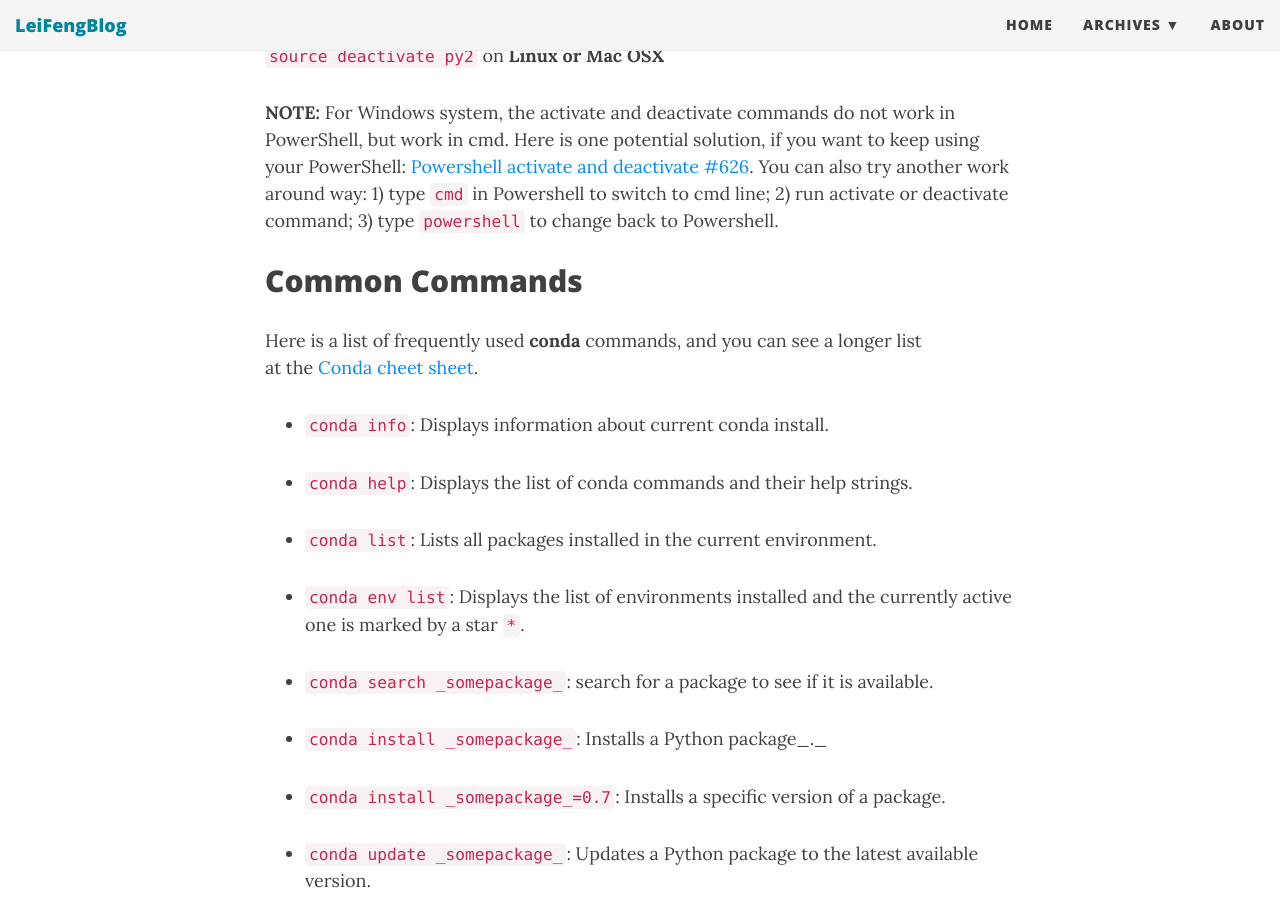
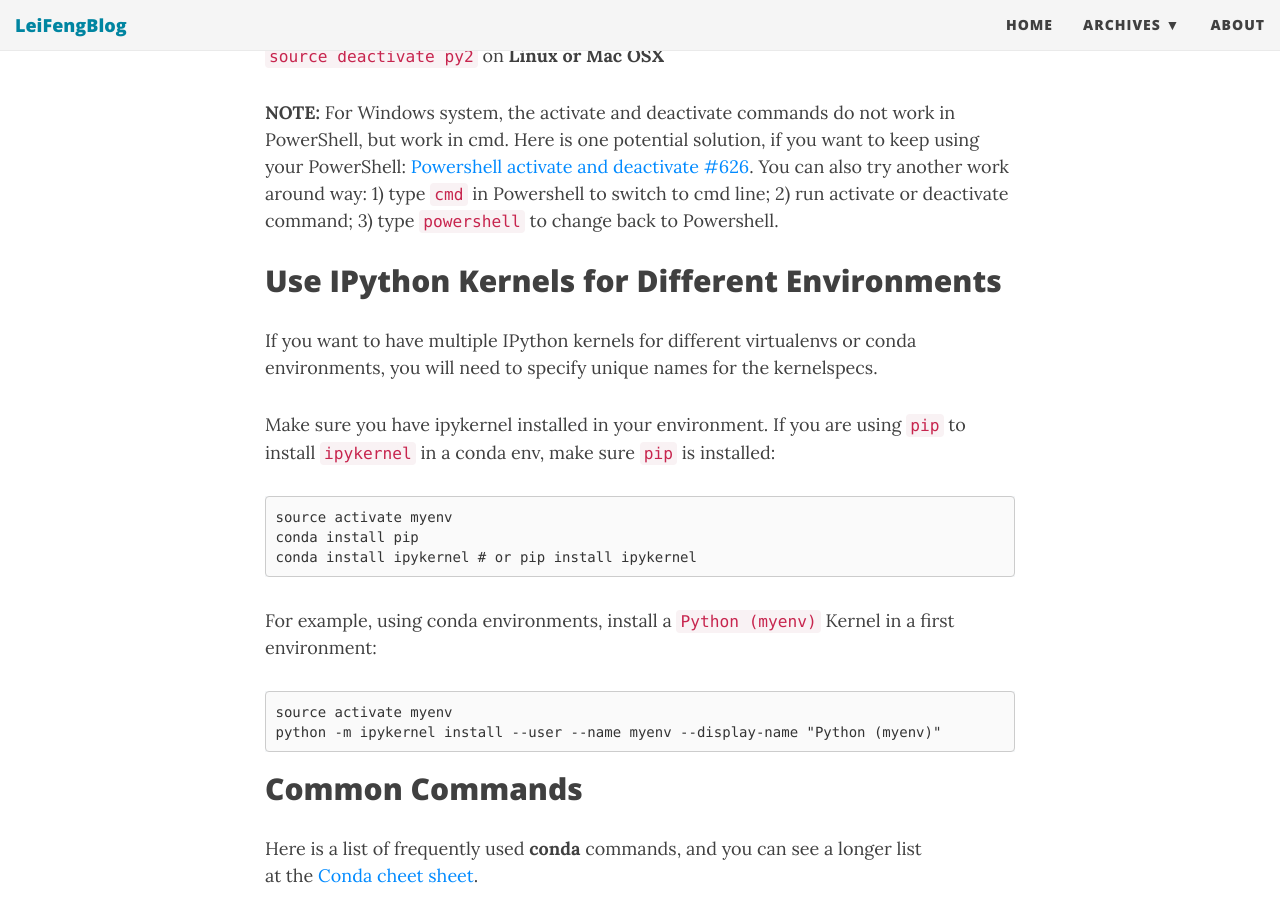
Before and after one commit to stonefl/stonefl.github.io, a Jekyll site: the page built from _posts/2016-01-15-installing-and-managing-python-and-packages-with-anaconda.markdown, in a window 1280 px wide and 900 px high, scrolled down 2591 px. Built offline with Jekyll 4.4.1, drawn with Linux system fonts in a browser that asks for light colours; nearby versions of some CDN libraries; comment, search, counter and statistics services are not loaded.

Commit message:
Update 2016-01-15-installing-and-managing-python-and-packages-with-anaconda.markdown

````diff
--- a/_posts/2016-01-15-installing-and-managing-python-and-packages-with-anaconda.markdown
+++ b/_posts/2016-01-15-installing-and-managing-python-and-packages-with-anaconda.markdown
@@ -68,6 +68,23 @@ Then the new environment can be activated through
 **NOTE:** For Windows system, the activate and deactivate commands do not work in PowerShell, but work in cmd. Here is one potential solution, if you want to keep using your PowerShell: [Powershell activate and deactivate #626](https://github.com/conda/conda/issues/626). You can also try another work around way:
 1) type `cmd` in Powershell to switch to cmd line; 2) run activate or deactivate command; 3) type `powershell` to change back to Powershell.
 
+## Use IPython Kernels for Different Environments
+
+If you want to have multiple IPython kernels for different virtualenvs or conda environments, you will need to specify unique names for the kernelspecs.
+
+Make sure you have ipykernel installed in your environment. If you are using `pip` to install `ipykernel` in a conda env, make sure `pip` is installed:
+```
+source activate myenv
+conda install pip
+conda install ipykernel # or pip install ipykernel
+```
+
+For example, using conda environments, install a `Python (myenv)` Kernel in a first environment:
+
+```
+source activate myenv
+python -m ipykernel install --user --name myenv --display-name "Python (myenv)"
+```
 
 ## Common Commands
 
````
